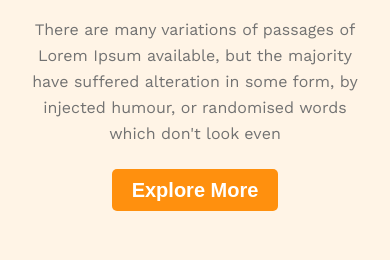
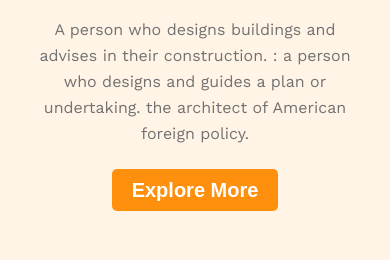
Before and after one commit to Rakibul-Islam01/assignment-two, a plain HTML site: page index.html in a window 390 px wide. Shown: the part 535-795 px from the top of the page. Drawn offline with nearby package versions, Linux system fonts and the light colour scheme.

Commit message:
some text and other's updated with mobile responsive

```diff
--- a/index.html
+++ b/index.html
@@ -25,7 +25,7 @@
         </nav>
         <div class="header-info">
             <h2>Brand New  <br> Group of Architects</h2>
-            <p>There are many variations of passages of Lorem Ipsum available, but the majority have suffered alteration in some form, by injected humour, or randomised words which don't look even</p>
+            <p>A person who designs buildings and advises in their construction. : a person who designs and guides a plan or undertaking. the architect of American foreign policy.</p>
             <button class="explore-btn"><a href="">Explore More</a></button>
         </div>
         <div class="header-banner">
@@ -54,7 +54,7 @@
             </div>
             <div class="feature-info">
                 <h3> <span class="text-quick">Quick list</span> <span class="text-our">of Our</span>  <span class="text-feature">Features</span> </h3>
-                <p>There are many variations of passages of Lorem Ipsum available, but the majority have suffered alteration in some form, by injected humour, or randomised words which don't look even</p>
+                <p>An architect is a person who plans, designs and oversees the construction of buildings.[1] To practice architecture means to provide services in connection with the design of buildings.</p>
                 <button class="explore-btn"><a href="">Explore More</a></button>
             </div>
         </section>
@@ -64,23 +64,23 @@
         <section class="feature-section">
             <div class="feature-details">
                 <h3>Features you will love & enjoy</h3>
-               <p>There are many variations of passages of Lorem Ipsum available, but the majority have suffered alteration in some form, by injected humour, or randomised words which don't look even</p>
+               <p>The professional requirements for architects vary from place to place. An architect's decisions affect public safety, and thus the architect must undergo specialized training.</p>
                <div class="feature-items">
                    <div class="item-details">
                         <h4>Dexktop & Mobile Version</h4>
-                        <p>There are many variations of passages of Lorem Ipsum available, but the majority have suffered alteration in some form, by injected humour, or randomised...........</p>
+                        <p>Throughout ancient and medieval history, most of the architectural design and construction was carried by artisans—such as stone masons and carpenters............</p>
                    </div>
                    <div class="item-details">
                         <h4>Drag & Drop Builder</h4>
-                        <p>There are many variations of passages of Lorem Ipsum available, but the majority have suffered alteration in some form, by injected humour, or randomised...........</p>
+                        <p>It is suggested that various developments in technology and mathematics allowed the development of the professional 'gentleman' architect, separate from...........</p>
                    </div>
                    <div class="item-details">
                         <h4>Awesome Modern Design</h4>
-                        <p>There are many variations of passages of Lorem Ipsum available, but the majority have suffered alteration in some form, by injected humour, or randomised...........</p>
+                        <p>In most developed countries, only those qualified with an appropriate license, certification, or registration with a relevant body (often governmental may legally...........</p>
                    </div>
                    <div class="item-details">
                         <h4>Super Easy to Edit</h4>
-                        <p>There are many variations of passages of Lorem Ipsum available, but the majority have suffered alteration in some form, by injected humour, or randomised...........</p>
+                        <p>In the architectural profession, technical and environmental knowledge, design and construction management, and an understanding of business...........</p>
                    </div>
                </div>
 
@@ -133,7 +133,7 @@
         <!-- -----sponsors section start here  ------->
         <section class="sponsors-section">
             <h3>Our Sponspors</h3>
-            <p>There are many variations of passages of Lorem Ipsum available, but <br> the majority have suffered alteration.</p>
+            <p>The persons or companies that support a person, organization, or activity by giving money. <br> Some sponsor given below.</p>
             <div class="sponsors-companies">
                 <div class="company">
                     <div class="company-logo">
--- a/style.css
+++ b/style.css
@@ -254,6 +254,7 @@ body{
 .sponsors-section p{
     color: #727272;
     margin-bottom: 50px;
+    line-height: 23px;
 }
 .sponsors-companies{
     display: flex;
@@ -279,6 +280,7 @@ body{
     .project-section p{
         font-weight: 600;
         margin-bottom: 20px;
+        font-size: 20px;
     }
     .architect-design{
         display: grid;
```
